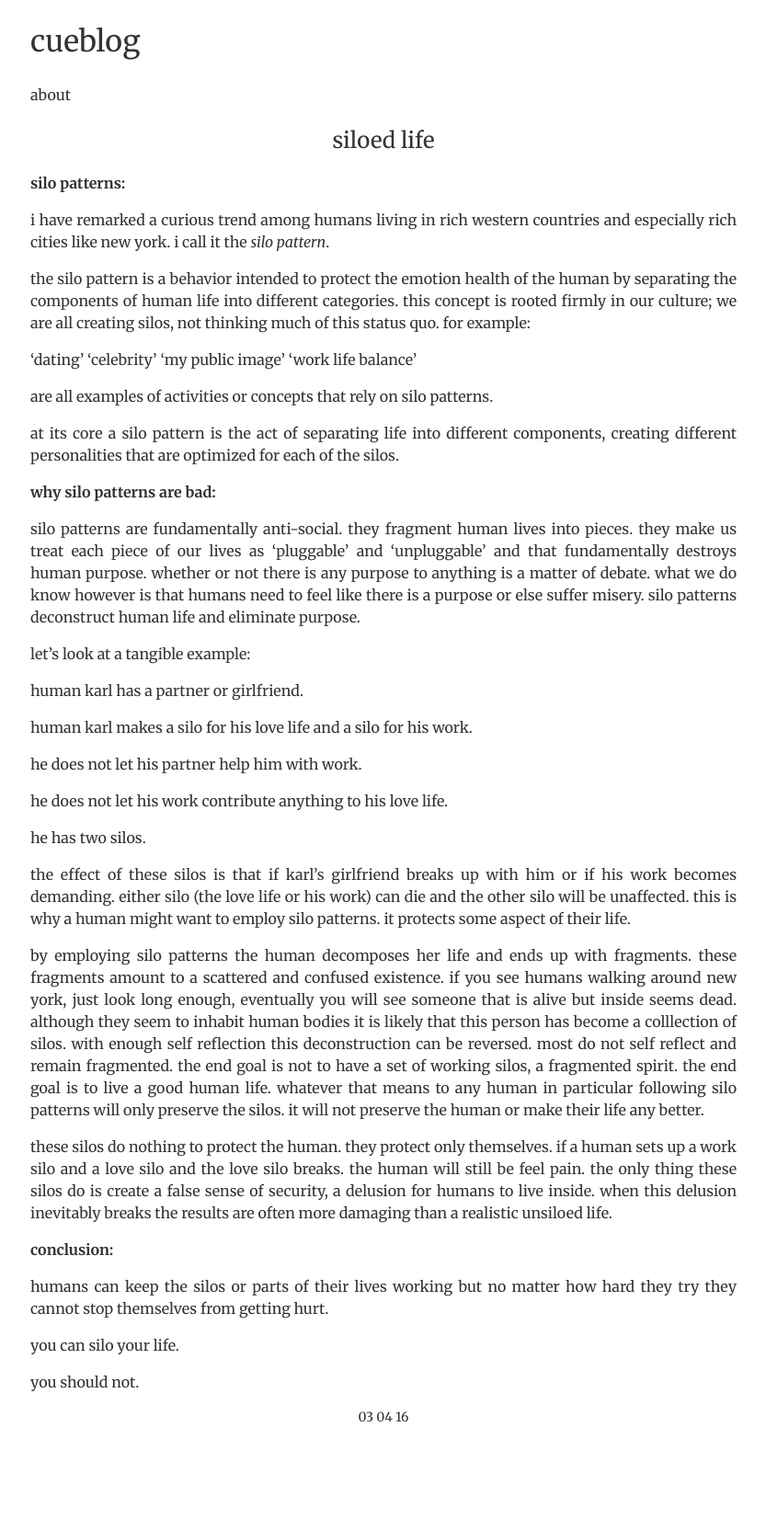
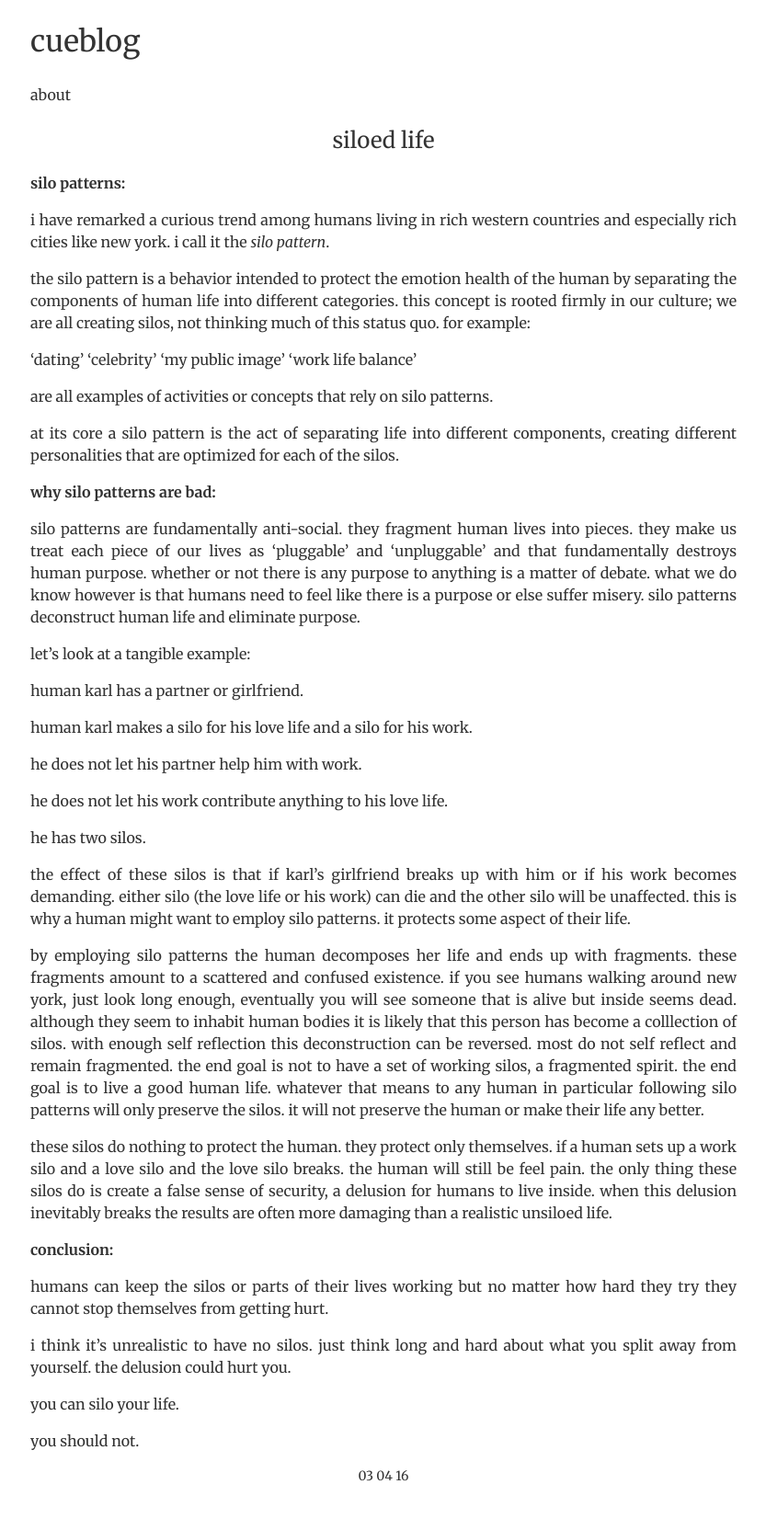
Before and after one commit to yvan/yvan.github.io, a Jekyll site: the page built from _posts/2016-03-04-siloed-life.md, in a window 1280 px wide. Shown: the whole page at 92% size, without its empty margins (223-1056 px from the left). Built offline with Jekyll 4.4.1, drawn with Linux system fonts in a browser that asks for light colours; before the commit the page ends 1600 px from its top, so only the background shows below that.

Commit message:
update to silo

```diff
--- a/_posts/2016-03-04-siloed-life.md
+++ b/_posts/2016-03-04-siloed-life.md
@@ -44,6 +44,8 @@
 
 humans can keep the silos or parts of their lives working but no matter how hard they try they cannot stop themselves from getting hurt.
 
+i think it's unrealistic to have no silos. just think long and hard about what you split away from yourself. the delusion could hurt you.
+
 you can silo your life.
 
 you should not.
```
